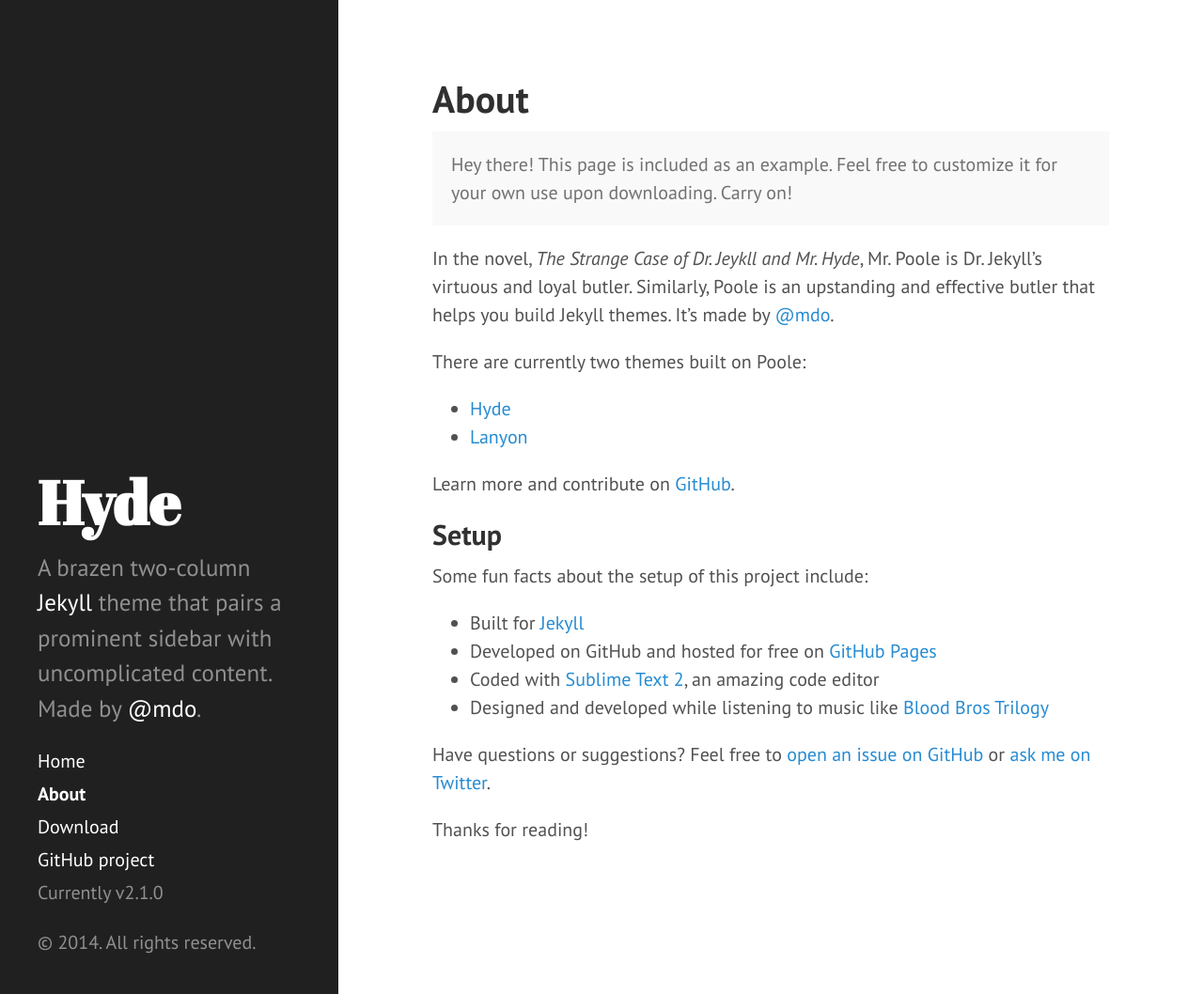
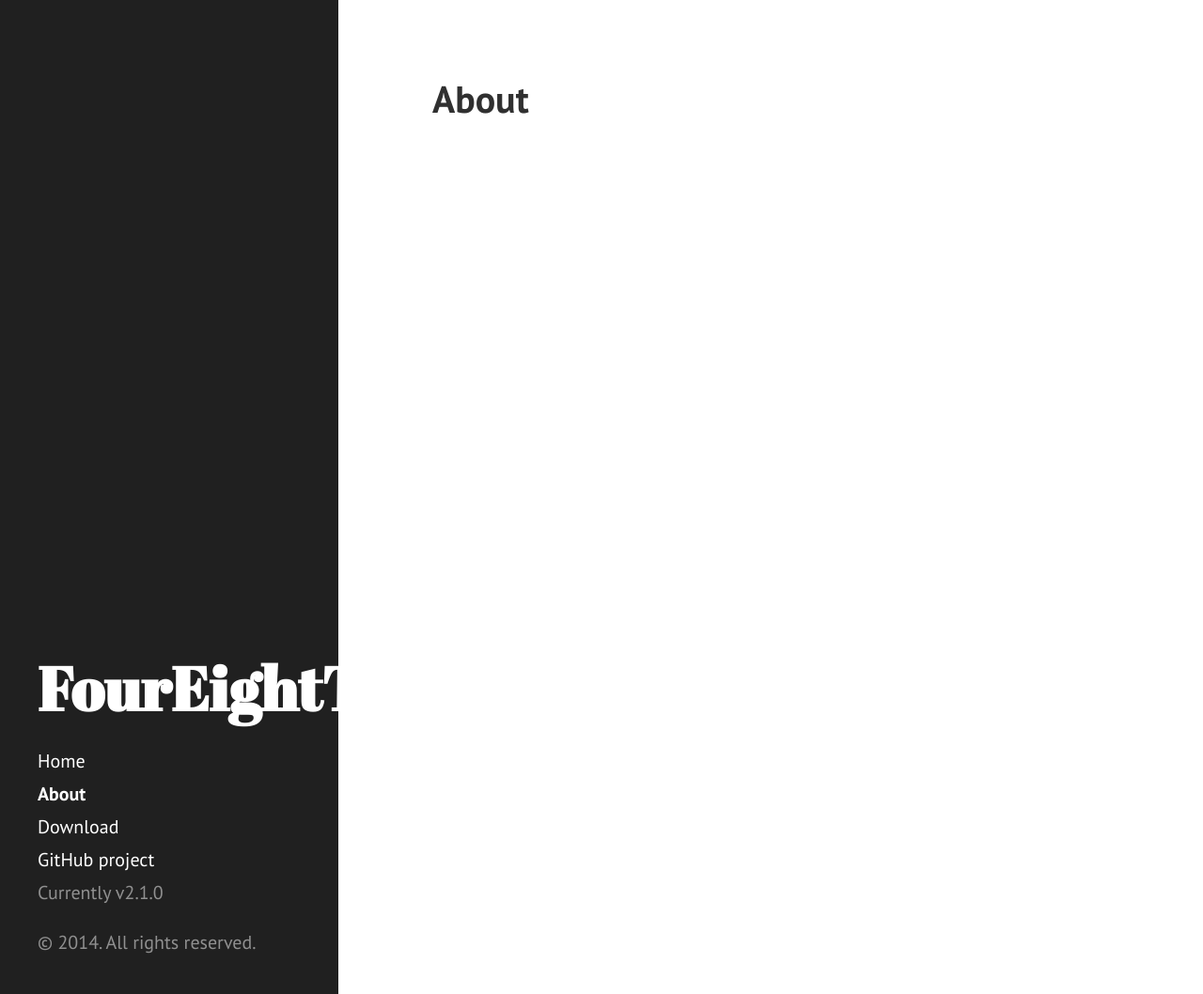
Before and after one commit to colinbull/colinbull.github.io, a Jekyll site: the page built from about.md, in a window 1280 px wide and 1058 px high. Shown: the whole window at 94% size. Built offline with Jekyll 4.4.1, drawn with Linux system fonts in a browser that asks for light colours; Markdown is read by kramdown in place of the engine named in the settings.

Commit message:
Removing example posts

```diff
--- a/_config.yml
+++ b/_config.yml
@@ -7,15 +7,15 @@
 relative_permalinks: true
 
 # Setup
-title:            Hyde
-tagline:          'A Jekyll theme'
-description:      'A brazen two-column <a href="http://jekyllrb.com" target="_blank">Jekyll</a> theme that pairs a prominent sidebar with uncomplicated content. Made by <a href="https://twitter.com/mdo" target="_blank">@mdo</a>.'
-url:              http://hyde.getpoole.com
+title:            FourEightThree
+tagline:          'Functional .NET, F#, C#'
+description:      ''
+url:              http://colinbull.github.io
 baseurl:          /
 
 author:
-  name:           'Mark Otto'
-  url:            https://twitter.com/mdo
+  name:           'Colin Bull'
+  url:            https://twitter.com/colinbul
 
 paginate:         5
 
--- a/_posts/2014-11-03-first_html.html
+++ /dev/null
@@ -1 +0,0 @@
-<strong>First HTML Post</strong>
--- a/about.md
+++ b/about.md
@@ -2,29 +2,3 @@
 layout: page
 title: About
 ---
-
-<p class="message">
-  Hey there! This page is included as an example. Feel free to customize it for your own use upon downloading. Carry on!
-</p>
-
-In the novel, *The Strange Case of Dr. Jeykll and Mr. Hyde*, Mr. Poole is Dr. Jekyll's virtuous and loyal butler. Similarly, Poole is an upstanding and effective butler that helps you build Jekyll themes. It's made by [@mdo](https://twitter.com/mdo).
-
-There are currently two themes built on Poole:
-
-* [Hyde](http://hyde.getpoole.com)
-* [Lanyon](http://lanyon.getpoole.com)
-
-Learn more and contribute on [GitHub](https://github.com/poole).
-
-## Setup
-
-Some fun facts about the setup of this project include:
-
-* Built for [Jekyll](http://jekyllrb.com)
-* Developed on GitHub and hosted for free on [GitHub Pages](https://pages.github.com)
-* Coded with [Sublime Text 2](http://sublimetext.com), an amazing code editor
-* Designed and developed while listening to music like [Blood Bros Trilogy](https://soundcloud.com/maddecent/sets/blood-bros-series)
-
-Have questions or suggestions? Feel free to [open an issue on GitHub](https://github.com/poole/issues/new) or [ask me on Twitter](https://twitter.com/mdo).
-
-Thanks for reading!
```
Also changed, not shown: _posts/2012-02-06-whats-jekyll.md (deleted, +0 -12 lines), _posts/2012-02-07-example-content.md (deleted, +0 -138 lines), _posts/2013-12-28-introducing-hyde.md (deleted, +0 -37 lines).
